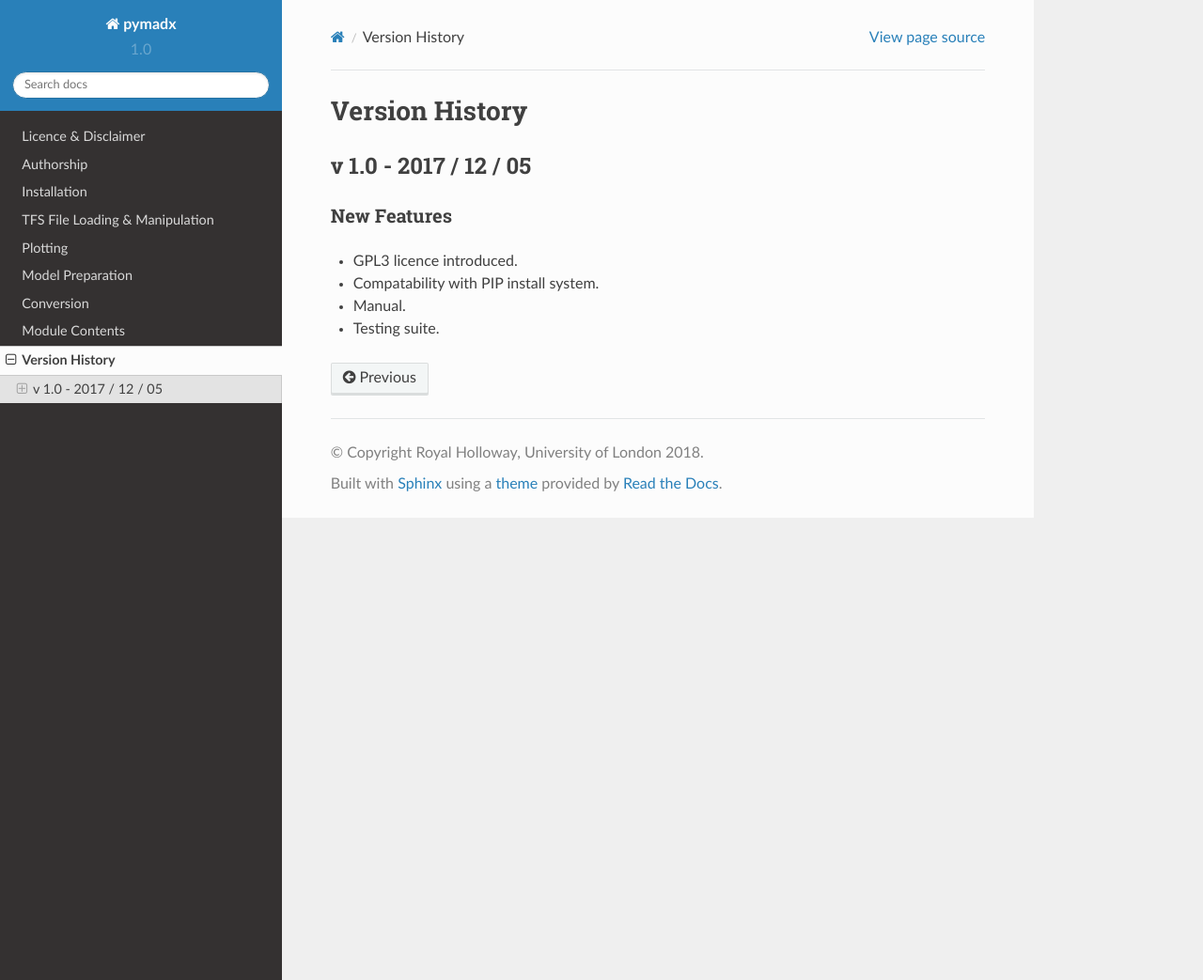
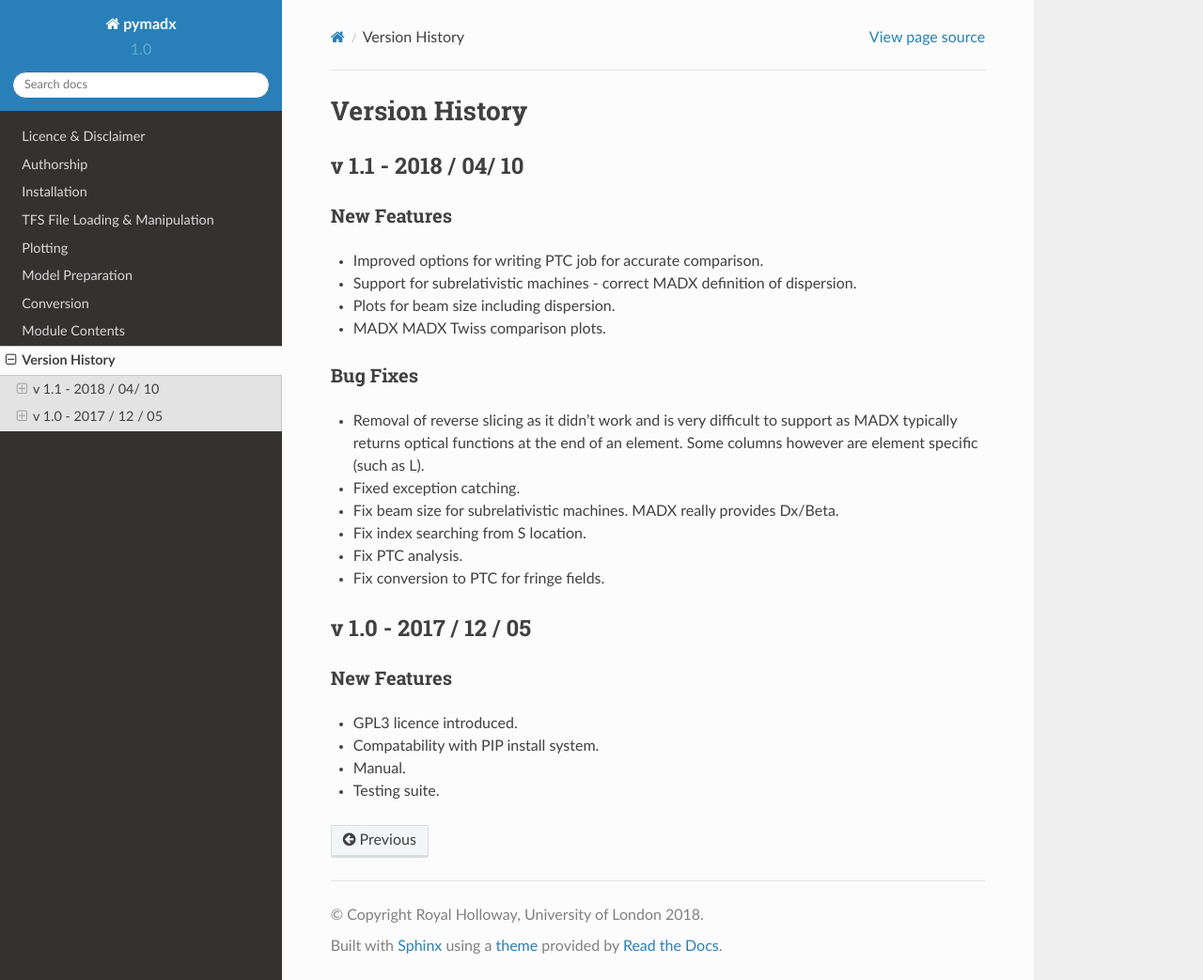
Before and after one commit to nikitakuklev/pymadx3, a Sphinx documentation site: the page built from docs/source/version_history.rst, in a window 1280 px wide and 1043 px high. Shown: the whole window at 94% size. Built offline with Sphinx 7.4.7 and the Read the Docs theme 2.0.0, drawn with Linux system fonts in a browser that asks for light colours.

Commit message:
Documentation fixes and improvements. Version history.

```diff
--- a/docs/source/installation.rst
+++ b/docs/source/installation.rst
@@ -7,6 +7,8 @@ Requirements
 ------------
 
  * pymadx is developed exclusively for Python 2.7.
+ * Matplotlib
+ * Numpy
 
 Installation
 ------------
--- a/docs/source/tfsloading.rst
+++ b/docs/source/tfsloading.rst
@@ -118,7 +118,6 @@ is returned::
   a = pymadx.Data.Tfs("mytwissfile.tar.gz")
   a[3]         # 4th element in sequence (0,1,2,3!)
   a[3:10]      # 4th to 11th elements (tfs instance returned)
-  a[3:10:-1]   # similarly but in steps on -1 ie reversed
   a['IP1':300] # find element named IP1 (exactly) and start from that until the #301th element
   a['IP3':]    # find element named IP3 (exactly) and take from there to the end of the file
   a['L230A']   # returns a Python dictionary for element named L230A
--- a/docs/source/version_history.rst
+++ b/docs/source/version_history.rst
@@ -1,6 +1,29 @@
 ===============
 Version History
 ===============
+
+v 1.1 - 2018 / 04/ 10
+=====================
+
+New Features
+------------
+
+* Improved options for writing PTC job for accurate comparison.
+* Support for subrelativistic machines - correct MADX definition of dispersion.
+* Plots for beam size including dispersion.
+* MADX MADX Twiss comparison plots.
+
+Bug Fixes
+---------
+
+* Removal of reverse slicing as it didn't work and is very difficult to support
+  as MADX typically returns optical functions at the end of an element. Some
+  columns however are element specific (such as L).
+* Fixed exception catching.
+* Fix beam size for subrelativistic machines. MADX really provides Dx/Beta.
+* Fix index searching from S location.
+* Fix PTC analysis.
+* Fix conversion to PTC for fringe fields.
 
 v 1.0 - 2017 / 12 / 05
 ======================
```
Also changed, not shown: 1 other file.
